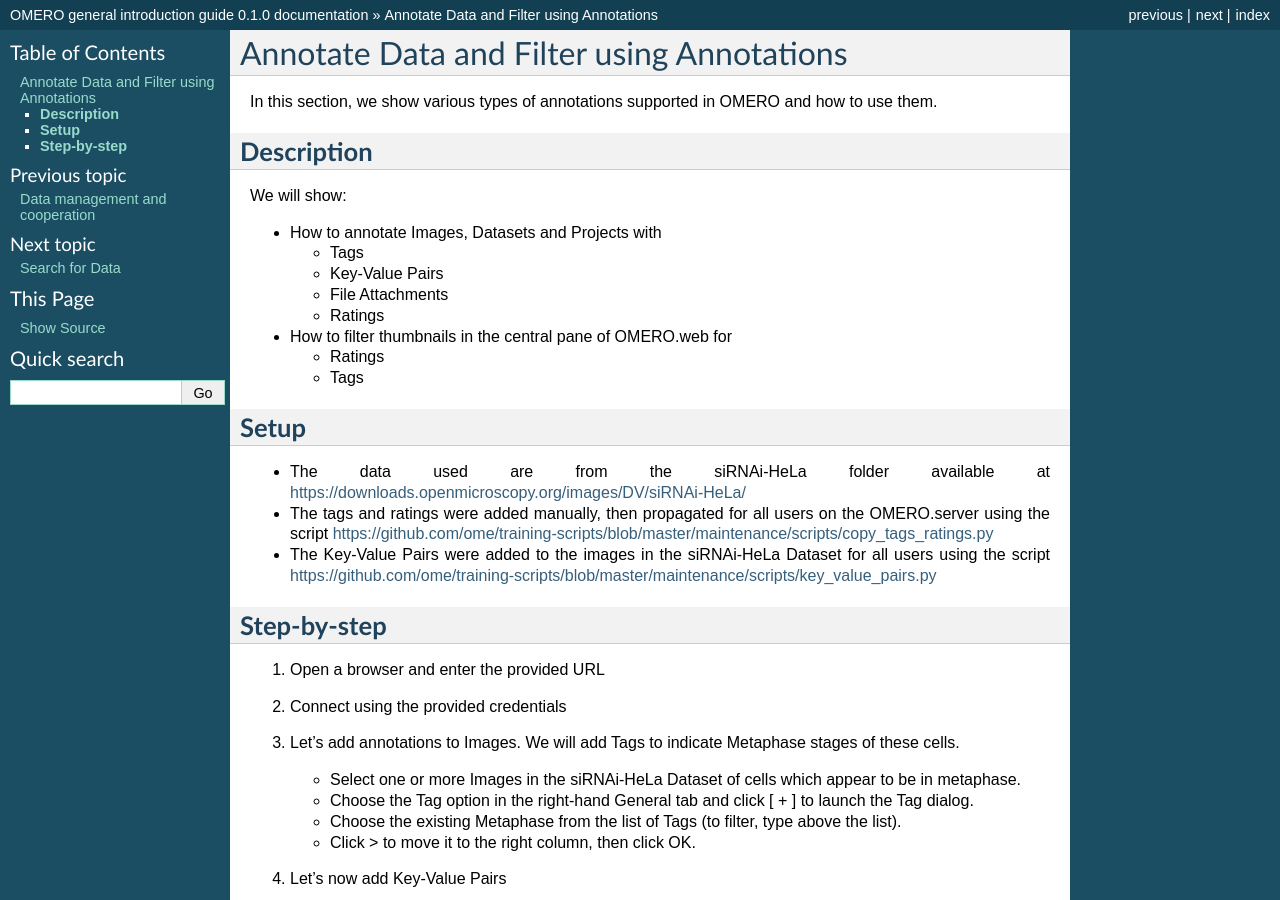
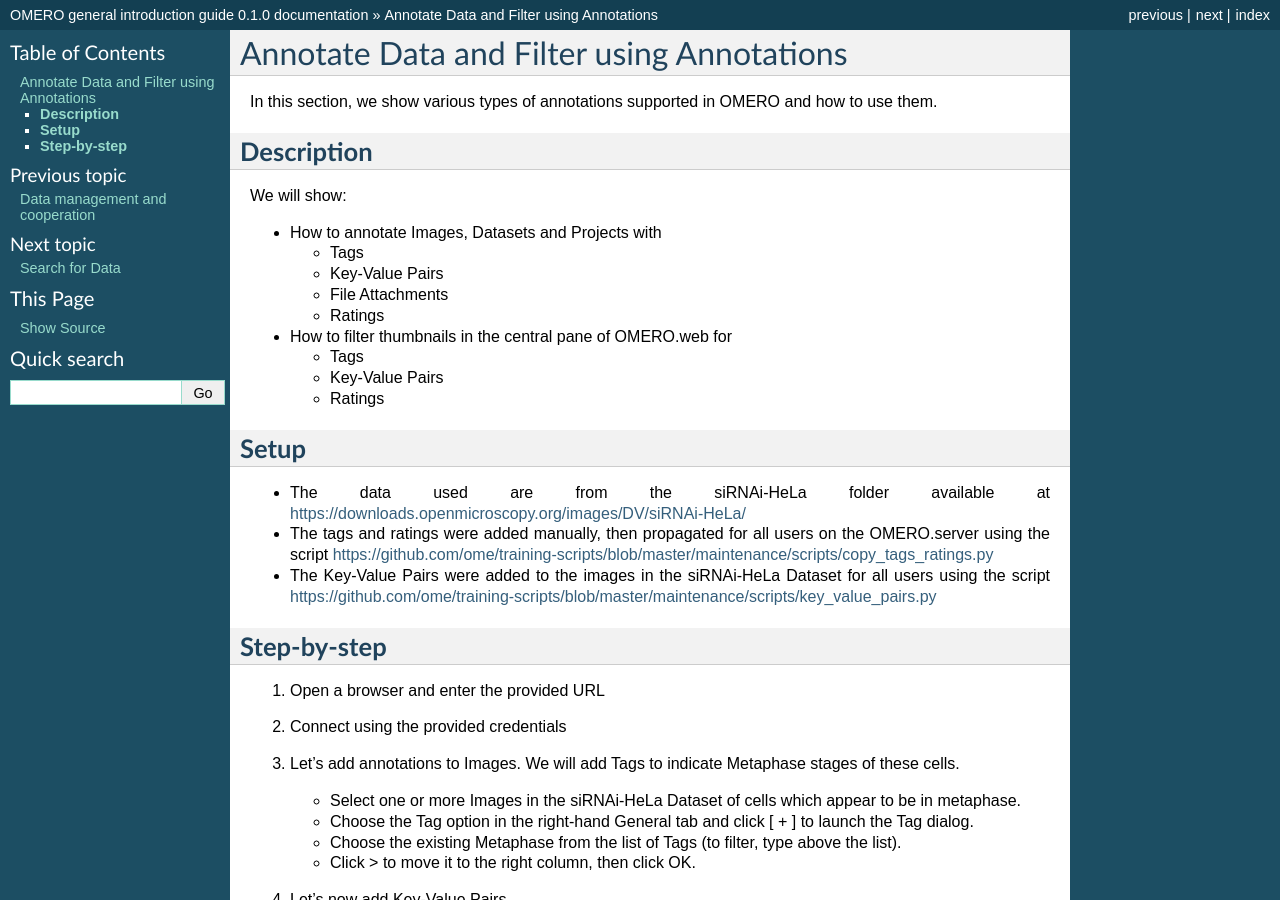
Before and after one commit to ome/omero-guide-introduction, a Sphinx documentation site: the page built from docs/annotate.rst, in a window 1280 px wide and 900 px high. Built offline with Sphinx 7.4.7, drawn with Linux system fonts in a browser that asks for light colours.

Commit message:
Add Key-Value Pairs bullet point

```diff
--- a/docs/annotate.rst
+++ b/docs/annotate.rst
@@ -21,9 +21,11 @@
 
 -  How to filter thumbnails in the central pane of OMERO.web for
 
+   -  Tags
+
+   -  Key-Value Pairs
+
    -  Ratings
-
-   -  Tags
 
 **Setup**
 ---------
```
